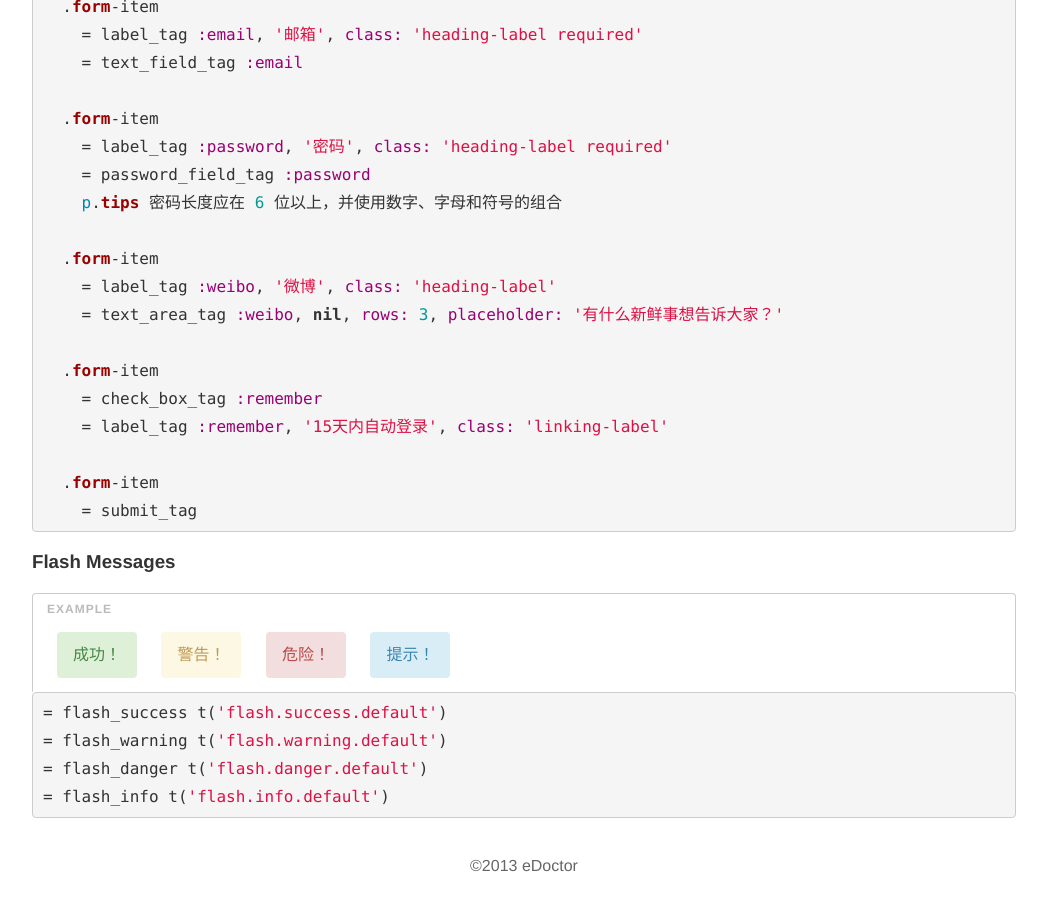
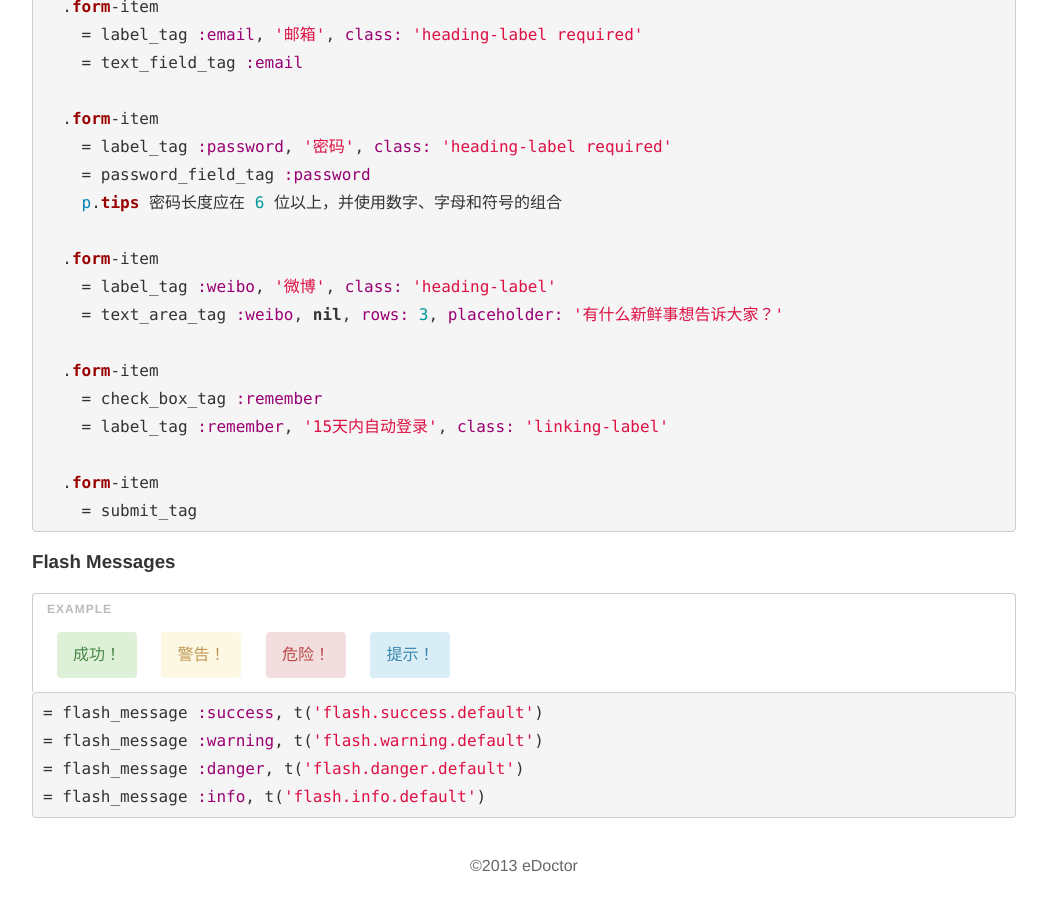
Before and after one commit to eDoctor/edoctor.github.io, a Jekyll site: the page built from _posts/2013-08-09-sass.md, in a window 1280 px wide and 900 px high, scrolled down 5366 px. Shown: the whole window, without its empty margins (116-1163 px from the left). Built offline with Jekyll 4.4.1, drawn with Linux system fonts in a browser that asks for light colours; Markdown is read by kramdown in place of the engine named in the settings.

Commit message:
update flash_message

````diff
--- a/_posts/2013-08-09-sass.md
+++ b/_posts/2013-08-09-sass.md
@@ -248,8 +248,8 @@ category: styleguide
 {% include examples.html param='flashes' %}
 
 ```ruby
-= flash_success t('flash.success.default')
-= flash_warning t('flash.warning.default')
-= flash_danger t('flash.danger.default')
-= flash_info t('flash.info.default')
+= flash_message :success, t('flash.success.default')
+= flash_message :warning, t('flash.warning.default')
+= flash_message :danger, t('flash.danger.default')
+= flash_message :info, t('flash.info.default')
 ```
````
